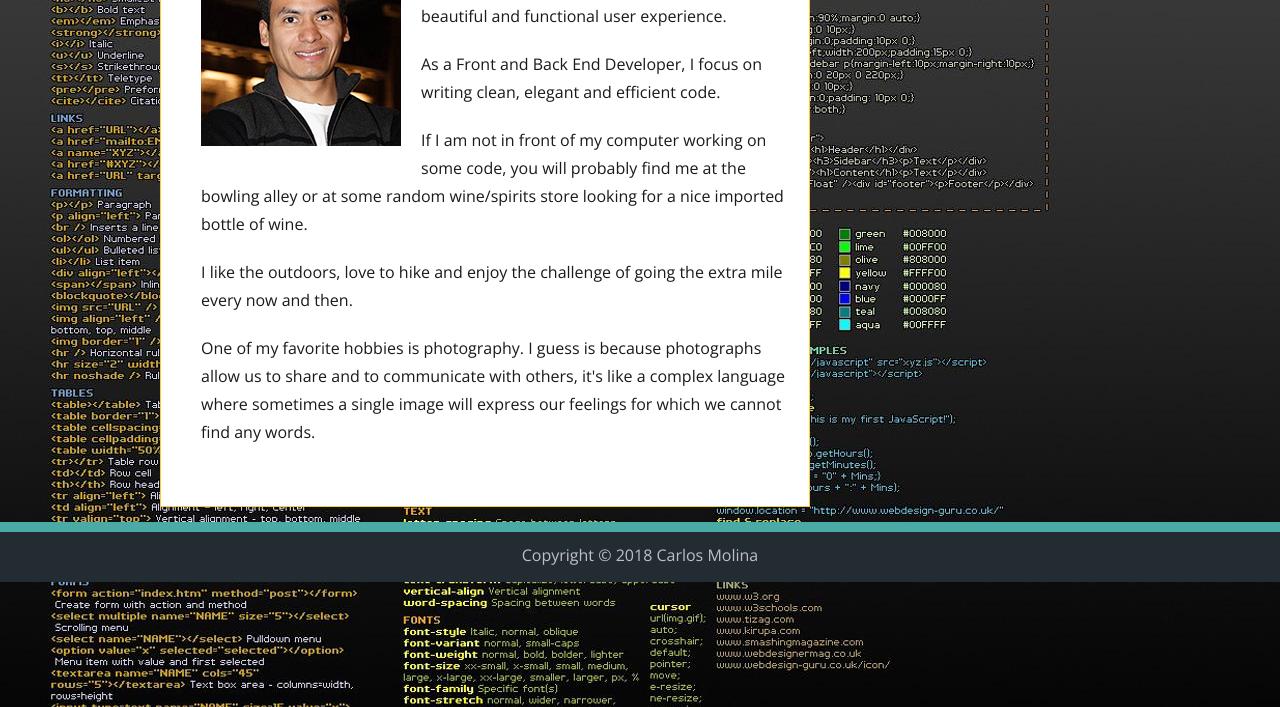
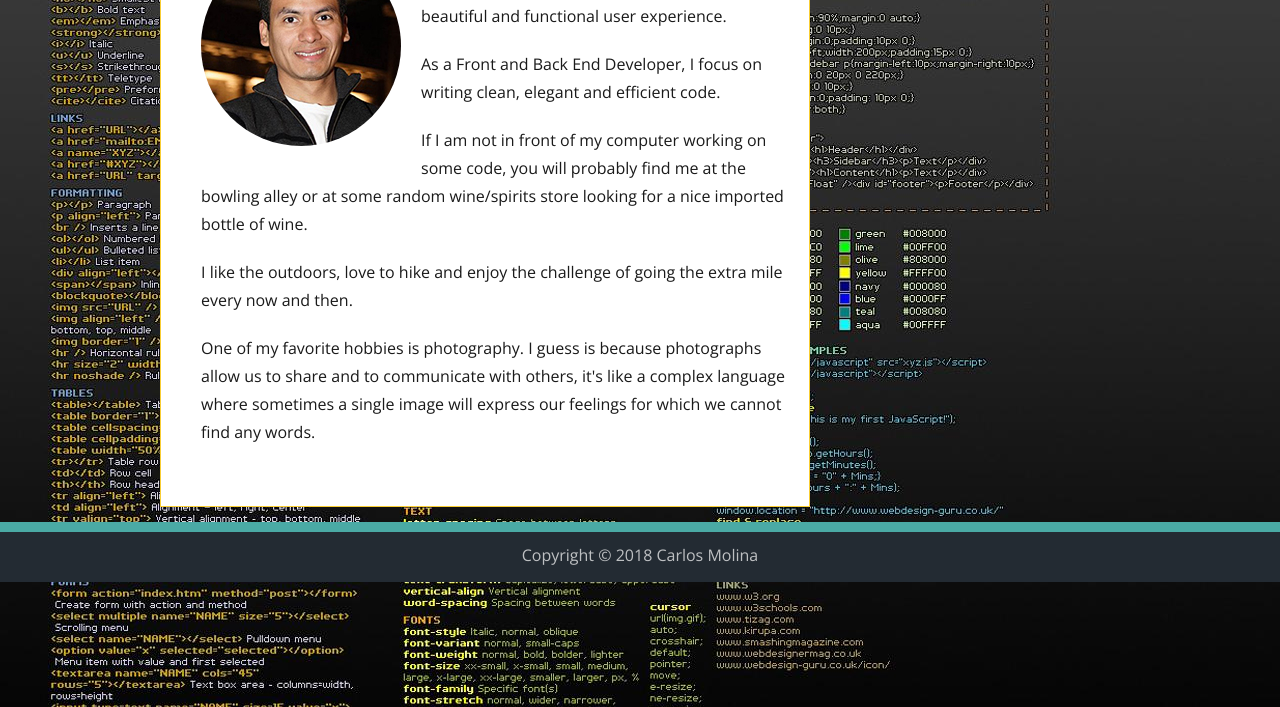
Before and after one commit to carloscodingroadtrip/Basic-Portfolio, a plain HTML site: page index.html in a window 1280 px wide. Shown: the part 218-925 px from the top of the page. Drawn offline with nearby package versions, Linux system fonts and the light colour scheme; files that its build step writes are made by us from their sources.

Commit message:
Make round picture for the about page

```diff
--- a/assets/css/style.css
+++ b/assets/css/style.css
@@ -73,10 +73,6 @@ header {
   list-style: none;
 }
 
-
-
-
-
 #navigation a:hover {
   color: #F9CE62;
   font-size: 18px;
@@ -107,6 +103,7 @@ left {
 }
 article img {
   padding: 20px;
+  border-radius: 50%;
   float: left;
 }
 
--- a/index.html
+++ b/index.html
@@ -45,7 +45,7 @@
             <article id="left-column">
                     <h2>About me</h2>
                     <hr>
-                    <img class="aboutme" src="./assets/images/carlosmolina.jpg" alt="Carlos Molina">
+                    <img class="aboutme" src="./assets/images/carlosmolina.jpg" alt="Carlos Molina Full Stack Web Developer">
                     <p>
                         My name is Carlos Molina and I am a Full Stack Web Developer with a passion for designing beautiful and functional user experience.
                     </p>
```
